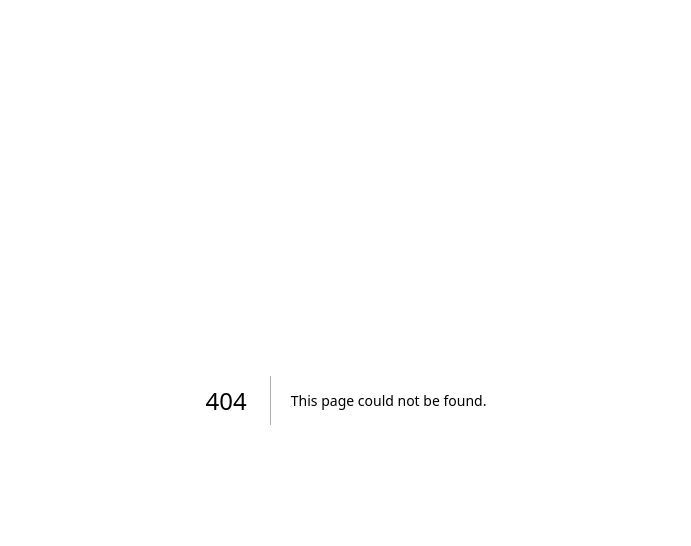
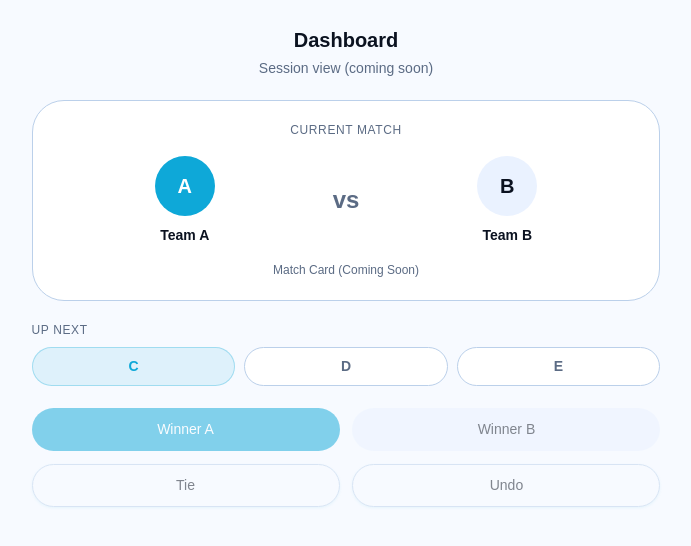
Before and after one commit to JohnnyPillacela/nexturno, a Next.js app: page /dashboard in a window 1280 px wide. Before the commit this address had no page. Shown: the top 546 px of the page, without its empty margins (294-985 px from the left). Built offline with nearby package versions, Linux system fonts and the light colour scheme.

Commit message:
Add initial dashboard page based on mocked UI

```diff
--- /dev/null
+++ b/app/dashboard/page.tsx
@@ -0,0 +1,97 @@
+import { Button } from "@/components/ui/button";
+
+export default function DashboardPage() {
+  return (
+    <div className="min-h-screen bg-background">
+      <div className="mx-auto max-w-2xl px-5 py-6 space-y-5">
+        {/* Header */}
+        <header className="text-center space-y-1">
+          <h1 className="text-xl font-semibold text-foreground">
+            Dashboard
+          </h1>
+          <p className="text-sm text-muted-foreground">
+            Session view (coming soon)
+          </p>
+        </header>
+
+        {/* Match Card */}
+        <section className="bg-card border border-border rounded-2xl p-5">
+          <div className="text-center text-xs font-medium text-muted-foreground mb-4 uppercase tracking-wider">
+            Current Match
+          </div>
+          <div className="flex items-center justify-between">
+            <div className="text-center flex-1">
+              <div className="mx-auto w-14 h-14 rounded-2xl bg-primary flex items-center justify-center text-primary-foreground font-bold text-xl">
+                A
+              </div>
+              <div className="mt-2 text-sm font-semibold text-foreground">
+                Team A
+              </div>
+            </div>
+            <div className="text-2xl font-bold text-muted-foreground px-4">
+              vs
+            </div>
+            <div className="text-center flex-1">
+              <div className="mx-auto w-14 h-14 rounded-2xl bg-secondary text-secondary-foreground flex items-center justify-center font-bold text-xl">
+                B
+              </div>
+              <div className="mt-2 text-sm font-semibold text-foreground">
+                Team B
+              </div>
+            </div>
+          </div>
+          <p className="text-xs text-muted-foreground text-center mt-4">
+            Match Card (Coming Soon)
+          </p>
+        </section>
+
+        {/* Queue Section */}
+        <section>
+          <div className="text-xs font-medium text-muted-foreground mb-2 uppercase tracking-wider">
+            Up Next
+          </div>
+          {/* TODO: This will probably be replaced with a carousel of the teams in the queue */}
+          <div className="flex gap-2">
+            {["C", "D", "E"].map((team, i) => (
+              <div
+                key={team}
+                className={`flex-1 py-2 rounded-xl text-center text-sm font-semibold border ${
+                  i === 0
+                    ? "bg-primary/10 text-primary border-primary/30"
+                    : "bg-card text-muted-foreground border-border"
+                }`}
+              >
+                {team}
+              </div>
+            ))}
+          </div>
+        </section>
+
+        {/* Action Buttons */}
+        <section className="space-y-3">
+          <div className="grid grid-cols-2 gap-3">
+            <Button variant="default" size="lg" className="rounded-xl" disabled>
+              Winner A
+            </Button>
+            <Button
+              variant="secondary"
+              size="lg"
+              className="rounded-xl"
+              disabled
+            >
+              Winner B
+            </Button>
+          </div>
+          <div className="grid grid-cols-2 gap-3">
+            <Button variant="outline" size="lg" className="rounded-xl" disabled>
+              Tie
+            </Button>
+            <Button variant="outline" size="lg" className="rounded-xl" disabled>
+              Undo
+            </Button>
+          </div>
+        </section>
+      </div>
+    </div>
+  );
+}
```
